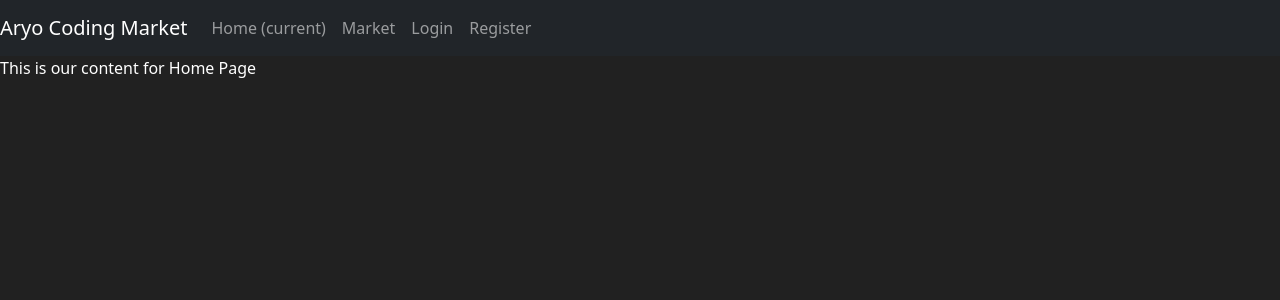
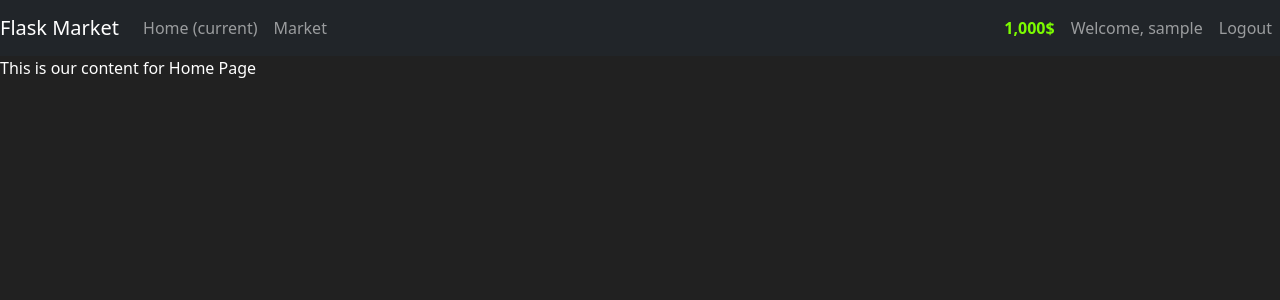
Before and after one commit to aryoeska/web-dev, a Flask app: page / in a window 1280 px wide. Shown: the top 300 px of the page. Run offline with Flask 3, Linux system fonts and the light colour scheme; the visitor is signed in with stand-in values (Sample User, id 1).

Commit message:
login clear

```diff
--- a/3. Learn Flask/market/models.py
+++ b/3. Learn Flask/market/models.py
@@ -1,4 +1,5 @@
-from market import db, bcrypt, login_manager
+from market import db, login_manager
+from market import bcrypt
 from flask_login import UserMixin
 
 @login_manager.user_loader
@@ -12,6 +13,14 @@ class User(db.Model, UserMixin):
      password_hash = db.Column(db.String(length=60), nullable=False)
      budget = db.Column(db.Integer(), nullable=False, default=1000)
      items = db.relationship('Item', backref='owned_user', lazy=True)
+
+     @property
+     def prettier_budget(self):
+        if len(str(self.budget)) >= 4:
+            return f'{str(self.budget)[:-3]},{str(self.budget)[-3:]}$'
+        else:
+            return f"{self.budget}$"
+
 
      @property
      def password(self):
--- a/3. Learn Flask/market/templates/base.html
+++ b/3. Learn Flask/market/templates/base.html
@@ -1,27 +1,25 @@
 <!doctype html>
 <html lang="en">
    <head>
+      <!-- Required meta tags -->
       <meta charset="utf-8">
-
       <meta name="viewport" content="width=device-width, initial-scale=1, shrink-to-fit=no">
-
+      <!-- Bootstrap CSS -->
       <link href="https://cdn.jsdelivr.net/npm/bootstrap@5.3.3/dist/css/bootstrap.min.css" rel="stylesheet" integrity="sha384-QWTKZyjpPEjISv5WaRU9OFeRpok6YctnYmDr5pNlyT2bRjXh0JMhjY6hW+ALEwIH" crossorigin="anonymous">
-
       <title>
           {% block title %}
 
           {% endblock %}
       </title>
-
    </head>
    <body>
     <nav class="navbar navbar-expand-md navbar-dark bg-dark">
-        <a class="navbar-brand" href="#">Aryo Coding Market</a>
-        <button class="navbar-toggler" type="button" data-toggle="collapse" data-taget="#navbarNav">
+      <a class="navbar-brand" href="#">Flask Market</a>
+      <button class="navbar-toggler" type="button" data-bs-toggle="collapse" data-bs-target="#navbarNav" aria-controls="navbarNav" aria-expanded="false" aria-label="Toggle navigation">
         <span class="navbar-toggler-icon"></span>
       </button>
       <div class="collapse navbar-collapse" id="navbarNav">
-            <ul class="navbar-nav mr-auto">
+        <ul class="navbar-nav me-auto mb-2 mb-lg-0">
             <li class="nav-item active">
                 <a class="nav-link" href="{{ url_for('home_page') }}">Home <span class="sr-only">(current)</span></a>
             </li>
@@ -29,8 +27,23 @@
                 <a class="nav-link" href="{{ url_for('market_page') }}">Market</a>
             </li>
         </ul>
-
-            <ul class="navbar-nav ml-auto">
+          {% if current_user.is_authenticated %}
+            <ul class="navbar-nav">
+                <li class="nav-item">
+                    <a class="nav-link" style="color: lawngreen; font-weight: bold">
+                        <i class="fas fa-coins"></i>
+                        {{ current_user.prettier_budget }}
+                    </a>
+                </li>
+                <li class="nav-item">
+                    <a class="nav-link">Welcome, {{ current_user.username }}</a>
+                </li>
+                <li class="nav-item">
+                    <a class="nav-link" href="#">Logout</a>
+                </li>
+            </ul>
+          {% else %}
+            <ul class="navbar-nav">
                 <li class="nav-item">
                     <a class="nav-link" href="{{ url_for('login_page') }}">Login</a>
                 </li>
@@ -38,32 +51,41 @@
                     <a class="nav-link" href="{{ url_for('register_page') }}">Register</a>
                 </li>
             </ul>
+          {% endif %}
       </div>
     </nav>
       {% with messages = get_flashed_messages(with_categories=true) %}
         {% if messages %}
            {% for category, message in messages %}
-                <div class="aler aler-{{ category }}">
-                    <button type="button" class="m1-2 mb-1 close" data-dismiss="alert" aria-label="Close">
-                        <span aria-hidden="true">&times;</span>
-                    </button>
+              <div class="alert alert-{{ category }}">
+                  <button type="button" class="btn-close" data-bs-dismiss="alert" aria-label="Close"></button>
                   {{ message }}
               </div>
            {% endfor %}
         {% endif %}
       {% endwith %}
-
       {% block content %}
 
       {% endblock %}
+      <!-- Future Content here -->
 
 
+
+      <!-- Optional JavaScript; choose one of the two! -->
+
+      <!-- Option 1: Bootstrap Bundle with Popper -->
       <script src="https://cdn.jsdelivr.net/npm/bootstrap@5.3.3/dist/js/bootstrap.bundle.min.js" integrity="sha384-YvpcrYf0tY3lHB60NNkmXc5s9fDVZLESaAA55NDzOxhy9GkcIdslK1eN7N6jIeHz" crossorigin="anonymous"></script>
+
+      <!-- Option 2: Separate Popper and Bootstrap JS -->
+      <!--
+      <script src="https://cdnjs.cloudflare.com/ajax/libs/popper.js/2.9.2/umd/popper.min.js" integrity="sha384-IQsoLXlPfF2D5l4ZX1KsyF3U+2f4j5DFb28z0RZ4elp5Yz5cmwQQts4FzrbO2Mrf" crossorigin="anonymous"></script>
+      <script src="https://cdn.jsdelivr.net/npm/bootstrap@5.3.3/dist/js/bootstrap.min.js" integrity="sha384-YvpcrYf0tY3lHB60NNkmXc5s9fDVZLESaAA55NDzOxhy9GkcIdslK1eN7N6jIeHz" crossorigin="anonymous"></script>
+      -->
    </body>
    <style>
-    body{
+      body {
       background-color: #212121;
-        color: white;
+      color: white
       }
    </style>
 </html>
```
Lines whose indentation alone changed are shown as unchanged.
